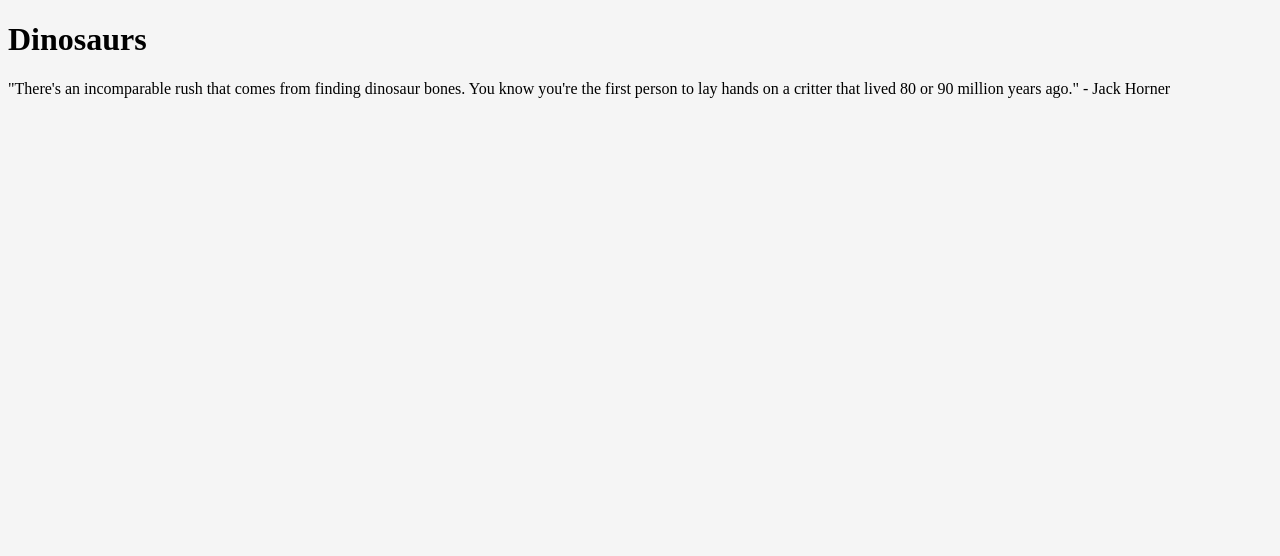
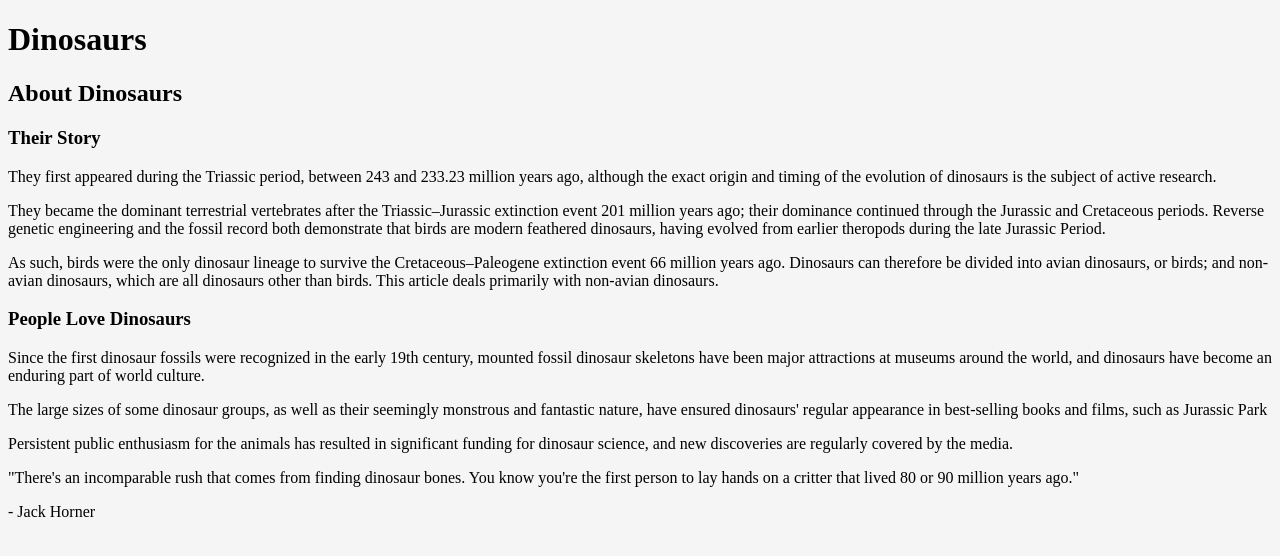
Before and after one commit to DEV-EGo/Basic_LayOut_Scrimba, a plain HTML site: page index.html in a window 1280 px wide. Drawn offline with Linux system fonts and the light colour scheme.

Commit message:
lay out re done all over again

```diff
--- a/css/style.css
+++ b/css/style.css
@@ -1,12 +1,3 @@
 body {
   background: whitesmoke;
 }
-
-.container {
-  /* background-image: url("./img/jp.jpg"); */
-  background-blend-mode: screen;
-}
-
-.container--blend {
-  background-blend-mode: screen;
-}
--- a/index.html
+++ b/index.html
@@ -14,22 +14,62 @@
       <h1>Dinosaurs</h1>
     </header>
     <main>
-      <h2></h2>
-      <h3></h3>
-      <p></p>
-      <p></p>
-      <p></p>
-      <p></p>
-      <h3></h3>
-      <p></p>
-      <p></p>
+      <h2>About Dinosaurs</h2>
+
+      <h3>Their Story</h3>
+
+      <p>
+        They first appeared during the Triassic period, between 243 and 233.23
+        million years ago, although the exact origin and timing of the evolution
+        of dinosaurs is the subject of active research.
+      </p>
+
+      <p>
+        They became the dominant terrestrial vertebrates after the
+        Triassic–Jurassic extinction event 201 million years ago; their
+        dominance continued through the Jurassic and Cretaceous periods. Reverse
+        genetic engineering and the fossil record both demonstrate that birds
+        are modern feathered dinosaurs, having evolved from earlier theropods
+        during the late Jurassic Period.
+      </p>
+
+      <p>
+        As such, birds were the only dinosaur lineage to survive the
+        Cretaceous–Paleogene extinction event 66 million years ago. Dinosaurs
+        can therefore be divided into avian dinosaurs, or birds; and non-avian
+        dinosaurs, which are all dinosaurs other than birds. This article deals
+        primarily with non-avian dinosaurs.
+      </p>
+
+      <h3>People Love Dinosaurs</h3>
+
+      <p>
+        Since the first dinosaur fossils were recognized in the early 19th
+        century, mounted fossil dinosaur skeletons have been major attractions
+        at museums around the world, and dinosaurs have become an enduring part
+        of world culture.
+      </p>
+
+      <p>
+        The large sizes of some dinosaur groups, as well as their seemingly
+        monstrous and fantastic nature, have ensured dinosaurs' regular
+        appearance in best-selling books and films, such as Jurassic Park
+      </p>
+
+      <p>
+        Persistent public enthusiasm for the animals has resulted in significant
+        funding for dinosaur science, and new discoveries are regularly covered
+        by the media.
+      </p>
+
       <p></p>
     </main>
 
     <footer>
       "There's an incomparable rush that comes from finding dinosaur bones. You
       know you're the first person to lay hands on a critter that lived 80 or 90
-      million years ago." - Jack Horner
+      million years ago."
+      <p>- Jack Horner</p>
     </footer>
     <script src="" async defer></script>
   </body>
```
